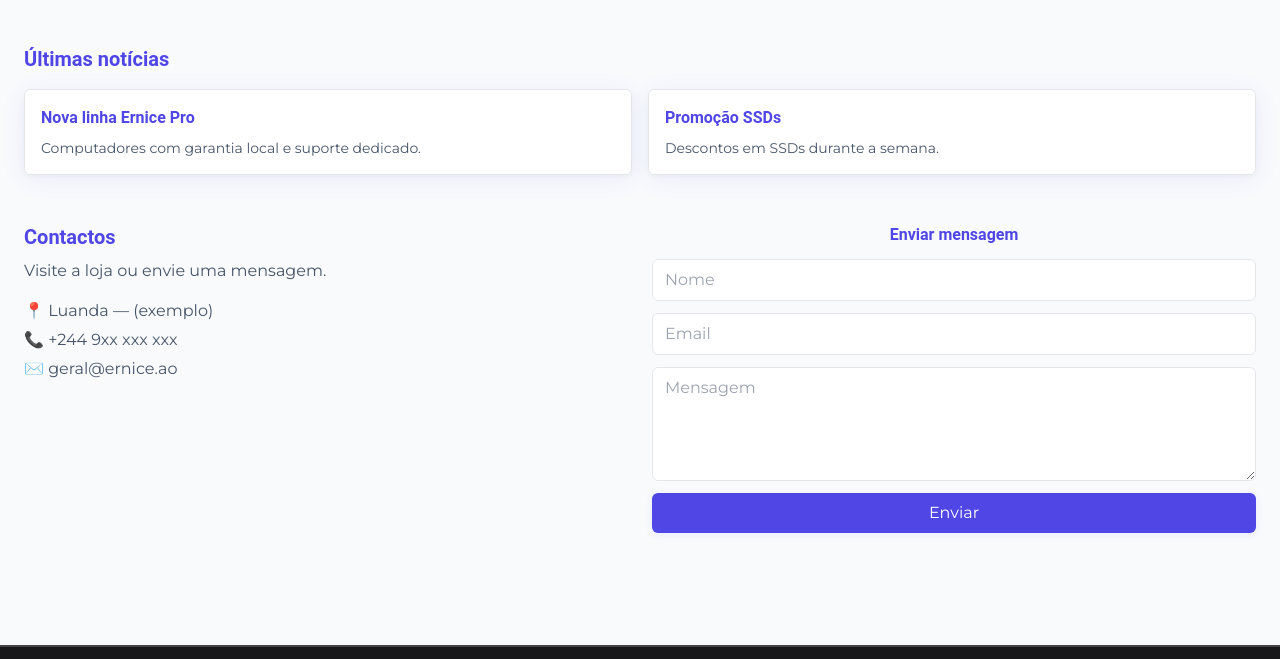
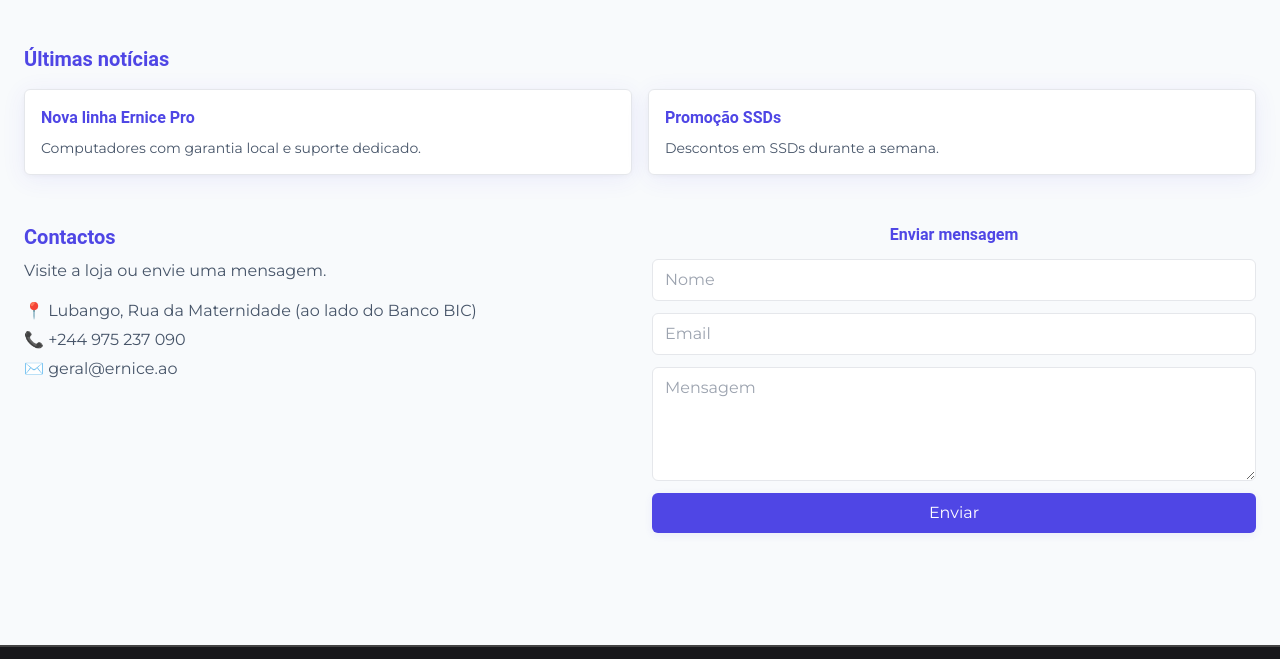
Before and after one commit to NelsonTGPSI/ernice, a plain HTML site: page index.html in a window 1280 px wide. Shown: the part 2486-3145 px from the top of the page. Drawn offline with nearby package versions, Linux system fonts and the light colour scheme.

Commit message:
Update index.html

```diff
--- a/index.html
+++ b/index.html
@@ -187,8 +187,8 @@
       <h3 class="text-xl font-semibold" data-i18n="contacts_title">Contactos</h3>
       <p class="mt-2 text-slate-600" data-i18n="contacts_desc">Visite a loja ou envie uma mensagem.</p>
       <ul class="mt-4 text-slate-600">
-        <li data-i18n="contacts_address">📍 Luanda — (exemplo)</li>
-        <li data-i18n="contacts_phone">📞 +244 9xx xxx xxx</li>
+        <li data-i18n="contacts_address">📍 Lubango, Rua da Maternidade (ao lado do Banco BIC)</li>
+        <li data-i18n="contacts_phone">📞 +244 975 237 090</li>
         <li data-i18n="contacts_email">✉️ geral@ernice.ao</li>
       </ul>
     </div>
```
